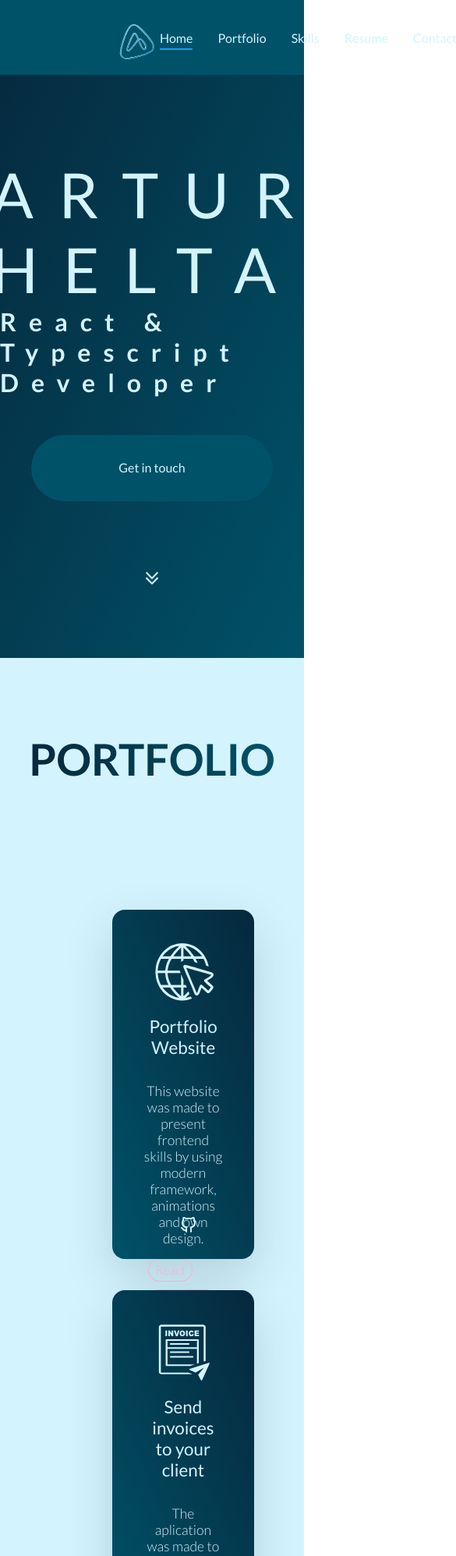
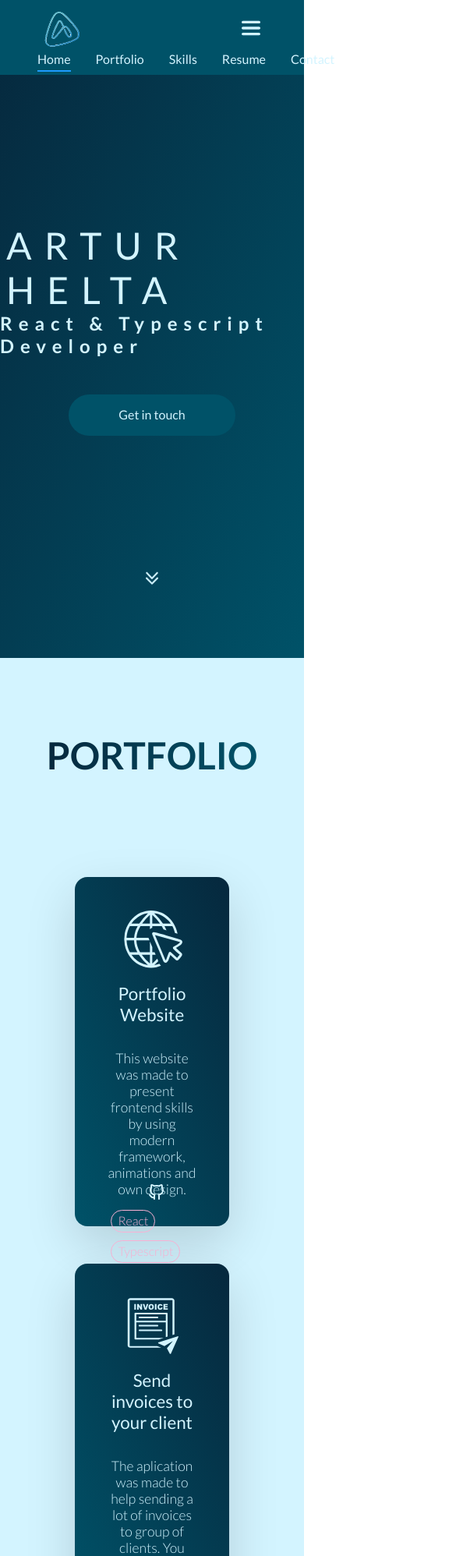
Before and after one commit to helter88/portfolio-website, a React (Create React App) app: page / in a window 390 px wide. Shown: the top 1996 px of the page at 78% size, 585 px wide, since content can reach past the window. Built offline with nearby package versions, Linux system fonts and the light colour scheme.

Commit message:
implement some responsivness

```diff
--- a/src/components/Contact.module.css
+++ b/src/components/Contact.module.css
@@ -44,3 +44,32 @@
     width: 100%;
     height: 100%;
 }
+
+/* Responsive */
+@media (max-width: 1000px) {
+
+    .contact{
+        padding-bottom: 2rem;
+    }
+    .text-box h2 {
+        font-size: 3rem;
+    }
+
+    .contact-container{
+        padding-left: 3rem;
+    }
+
+}
+
+@media (max-width: 800px) {
+
+    .contact-container{
+        gap: 3rem;
+    }
+
+    .first-column{
+        padding-top: 1.5rem;;
+        gap: 2rem;
+
+    }
+}
--- a/src/components/ContactCard.module.css
+++ b/src/components/ContactCard.module.css
@@ -23,3 +23,5 @@
     cursor: pointer;
 
 }
+
+ /* Responsive */
--- a/src/components/ContactForm.module.css
+++ b/src/components/ContactForm.module.css
@@ -44,3 +44,18 @@ contact-form-row-container{
     height : 2rem;
     display: flex;
   }
+
+  /* Responsive */
+
+  @media (max-width: 800px) {
+
+    .contact-form-box{
+      width: 18rem;
+      height: 8rem;
+      display: flex;
+      flex-direction: column;
+      gap: 0.5rem;
+
+  }
+
+}
--- a/src/components/Header.module.css
+++ b/src/components/Header.module.css
@@ -3,15 +3,22 @@
     position:fixed;
     display: flex;
     justify-content: space-between;
+    align-items: center;
     background-color: #005268;
     height: 6rem;
     width: 100%;
     z-index: 10;
     padding: 0 9rem;
 }
+
+.hamburger-container{
+    height: 1.5rem;
+    width: 1.5rem;
+    fill: #D3F4FF;
+    display: none;
+
+}
 .image-container {
-    display: flex;
-    align-items: center;
 }
 .logo{
     height: 4rem;
@@ -20,7 +27,6 @@
 
 }
 .nav-container{
-    display: flex;
 
 }
 ul {
@@ -53,3 +59,56 @@ ul {
         border-bottom: 2px solid #1e9bff;
     }
 }
+
+@media (max-width: 1000px) {
+    .header {
+        padding: 0 3rem;
+    }
+}
+
+@media (max-width: 800px) {
+    .header {
+        padding: 0 3rem;
+    }
+}
+
+@media (max-width: 650px) {
+
+    .header {
+       flex-direction: column;
+       align-items: flex-start;
+        padding: 0 3rem 2rem 3rem;
+
+    }
+
+    .nav-container{
+        display: none;
+        background-color: #005268;
+        align-self: center;
+        width: 120%;
+
+    }
+
+
+    .hamburger-container{
+        display: flex;
+        position: absolute;
+        top: 1.5rem;
+        right: 3.5rem;
+    }
+
+    /* .nav-container ul{
+        flex-direction: column;
+        padding: 1.5rem 0;
+
+    } */
+
+    .nav-container.active{
+        display: flex;
+
+    }
+
+
+
+
+}
--- a/src/components/Header.tsx
+++ b/src/components/Header.tsx
@@ -1,9 +1,14 @@
-import React from 'react'
+import React, { useState } from 'react'
 import logo from './../img/Logo-AH.png';
 import styles from './Header.module.css';
 import {Link} from 'react-scroll';
+import { ReactComponent as Hamburger } from './../img/hamburger-icon.svg';
 
 const Header = () => {
+  const [isClicked, setIsClicked] = useState(false);
+
+  console.log(isClicked);
+
 
   const toogleHome= () =>{
     window.scrollTo({top: 0, left: 0, behavior: 'smooth'});
@@ -15,7 +20,7 @@ const Header = () => {
           <img src={logo} alt='logo' className={styles.logo} onClick={toogleHome} />
         </div>
 
-      <div className={styles['nav-container']}>
+      <div className={styles[`nav-container ${isClicked && 'active'}`]}>
         <ul>
         <li><Link activeClass={styles.active} to="hero" spy={true} smooth={true} className={styles['top-nav-bar']}>Home</Link></li>
         <li><Link activeClass={styles.active} to="portfolio" spy={true} smooth={true} className={styles['top-nav-bar']}>Portfolio</Link></li>
@@ -25,6 +30,7 @@ const Header = () => {
         </ul>
 
       </div>
+      <div className={styles['hamburger-container']} onClick={()=>setIsClicked(!isClicked)} ><Hamburger /></div>
     </div>
   )
 }
--- a/src/components/Hero.module.css
+++ b/src/components/Hero.module.css
@@ -94,3 +94,16 @@
         transform: translateY(-1rem);
     }
 }
+/* Responsive */
+@media (max-width: 1000px) {
+
+    .heading-primary-main{
+        font-size: 3rem;
+        letter-spacing: 1rem;
+    }
+
+    .heading-primary-sub{
+        font-size: 1.5rem;
+        letter-spacing: 0.5rem;
+    }
+}
--- a/src/components/Portfolio.module.css
+++ b/src/components/Portfolio.module.css
@@ -18,8 +18,23 @@
 }
 
 .card-container{
-    padding: 10rem 9rem;
+    padding: 10rem 6rem;
     display: flex;
+    justify-content: center;
     flex-wrap: wrap;
-    gap: 2.5rem;
+    gap: 3rem;
 }
+/* Responsive */
+@media (max-width: 1000px) {
+
+    .heading-secondary{
+        font-size: 3rem;
+    }
+    .card-container{
+        padding: 8rem 6rem;
+    }
+
+
+
+
+}
--- a/src/components/Resume.module.css
+++ b/src/components/Resume.module.css
@@ -22,3 +22,13 @@
     font-size: 1.5rem;
     font-weight: 400;
 }
+
+/* Responsive */
+@media (max-width: 1000px) {
+
+    .heading-secondary{
+        font-size: 3rem;
+    }
+
+
+}
--- a/src/components/Skills.module.css
+++ b/src/components/Skills.module.css
@@ -21,3 +21,35 @@
     height: 18rem;
     margin-bottom: 5rem;
 }
+/* Resposive */
+
+
+@media (max-width: 1400px) {
+    .slider-container{
+        padding: 2rem 10rem;
+    }
+}
+
+@media (max-width: 1000px) {
+
+    .text-box{
+        padding: 2rem;
+    }
+
+    .text-box h1{
+        font-size: 3rem;
+    }
+
+    .slider-container{
+        padding: 2rem 4rem;
+    }
+
+}
+
+@media (max-width: 800px) {
+
+    .slider-container{
+        padding: 2rem 2rem;
+    }
+
+}
--- a/src/components/buttons/NavigationButton.module.css
+++ b/src/components/buttons/NavigationButton.module.css
@@ -44,3 +44,10 @@
     transform: scaleX(1.4) scaleY(1.6);
     opacity:0;
  }
+
+ @media (max-width: 1000px) {
+
+   .nav-btn{
+      padding: 1rem 4rem;
+   }
+}
--- a/src/components/buttons/SendButton.module.css
+++ b/src/components/buttons/SendButton.module.css
@@ -31,3 +31,18 @@
     height: 1.5rem;
     width: 1.5rem;
 }
+
+ /* Responsive */
+
+ @media (max-width: 800px) {
+
+    .icon-container{
+        height: 1rem;
+        width: 1rem;
+    }
+    .button{
+        padding: 1.2rem;
+        border-radius: 4rem;
+        font-size: 1rem;
+    }
+}
```
Also changed, not shown: src/img/hamburger-icon.svg (added).
